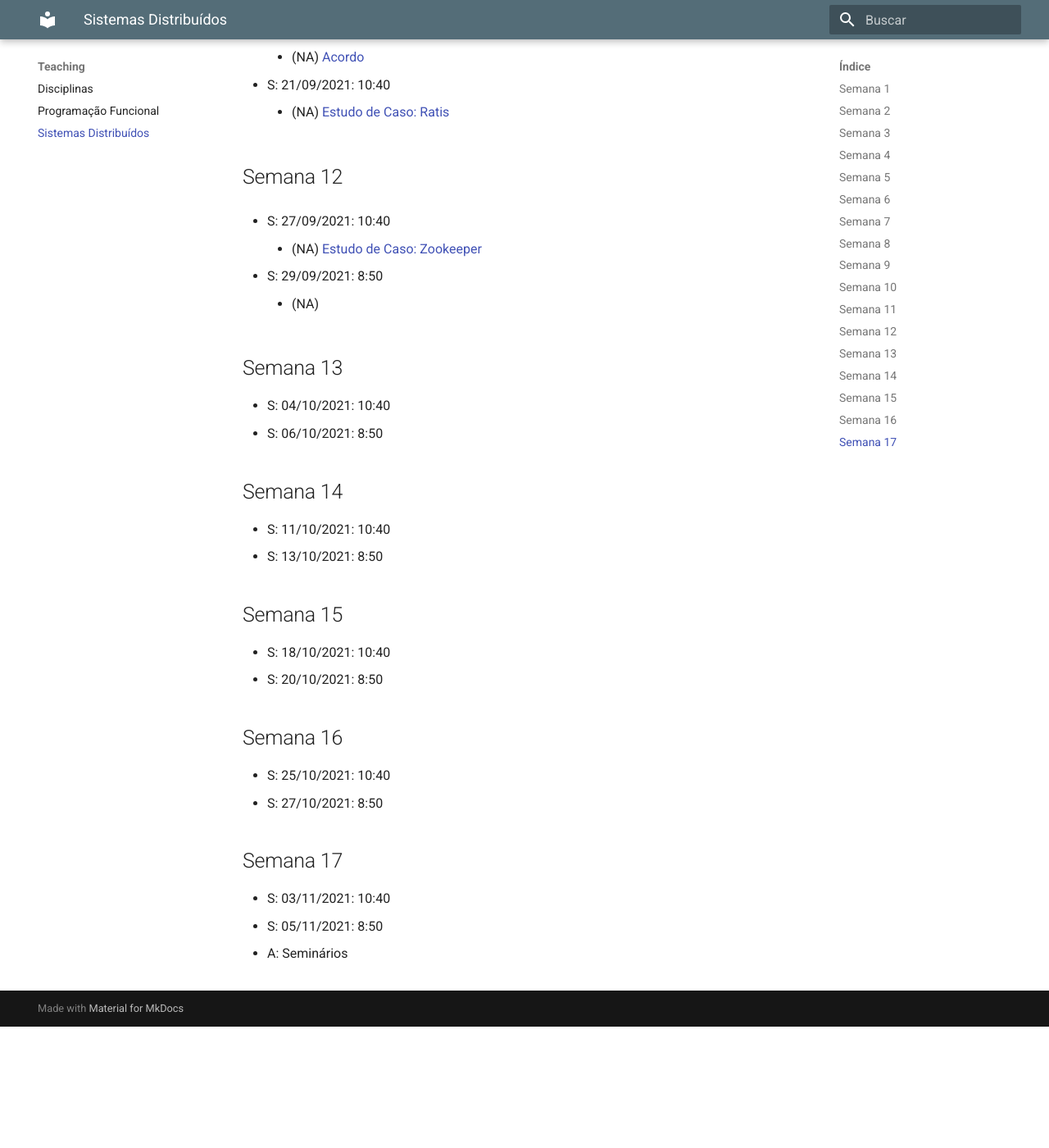
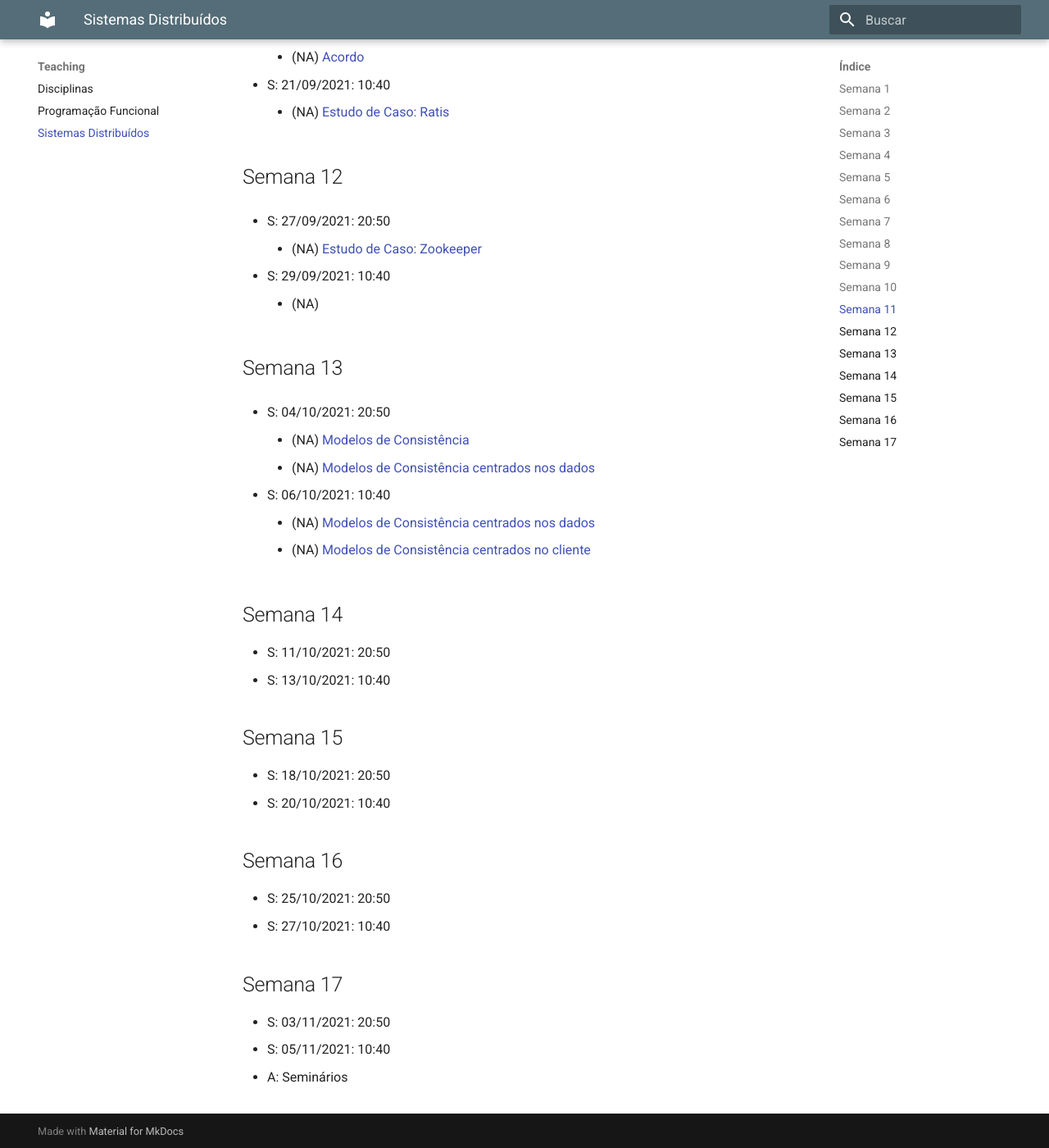
Before and after one commit to lasarojc/lasarojc.github.io, an MkDocs documentation site: the page built from docs/teaching/gbc074gsi028/index.md, in a window 1280 px wide and 1400 px high, scrolled down 6637 px. Shown: the whole window at 82% size. Built offline with MkDocs 1.6.1 and Material for MkDocs 9.7.7, drawn with Linux system fonts in a browser that asks for light colours; before the commit the page ends 7889 px from its top, so only the background shows below that.

Commit message:
semana13

```diff
--- a/docs/teaching/gbc074gsi028/index.md
+++ b/docs/teaching/gbc074gsi028/index.md
@@ -214,31 +214,36 @@ Na descrição das atividades,
 
 
 ## Semana 12
-* S: 27/09/2021: 10:40
+* S: 27/09/2021: 20:50
      * (NA) [Estudo de Caso: Zookeeper](https://lasarojc.github.io/ds_notes/cases/zookeeper/)
 
-* S: 29/09/2021: 8:50
+* S: 29/09/2021: 10:40
      * (NA)
 
 ## Semana 13
-* S: 04/10/2021: 10:40
-* S: 06/10/2021: 8:50
+* S: 04/10/2021: 20:50
+     * (NA) [Modelos de Consistência](https://lasarojc.github.io/ds_notes/consistency/consistency_models/)
+     * (NA) [Modelos de Consistência centrados nos dados](https://lasarojc.github.io/ds_notes/consistency/data_centric/)
+
+* S: 06/10/2021: 10:40
+     * (NA) [Modelos de Consistência centrados nos dados](https://lasarojc.github.io/ds_notes/consistency/data_centric/)
+     * (NA) [Modelos de Consistência centrados no cliente](https://lasarojc.github.io/ds_notes/consistency/client_centric/)
 
 ## Semana 14
-* S: 11/10/2021: 10:40
-* S: 13/10/2021: 8:50
+* S: 11/10/2021: 20:50
+* S: 13/10/2021: 10:40
 
 ## Semana 15
-* S: 18/10/2021: 10:40
-* S: 20/10/2021: 8:50
+* S: 18/10/2021: 20:50
+* S: 20/10/2021: 10:40
 
 ## Semana 16
-* S: 25/10/2021: 10:40
-* S: 27/10/2021: 8:50
+* S: 25/10/2021: 20:50
+* S: 27/10/2021: 10:40
 
 ## Semana 17
-* S: 03/11/2021: 10:40
-* S: 05/11/2021: 8:50
+* S: 03/11/2021: 20:50
+* S: 05/11/2021: 10:40
 
 * A: Seminários
 
```
Also changed, not shown: docs/teaching/gbc033/index.md (+2 -2 lines).
